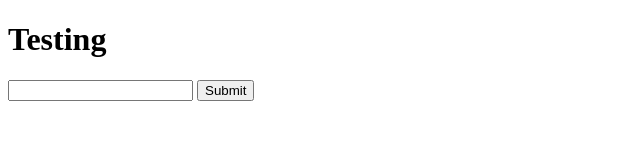
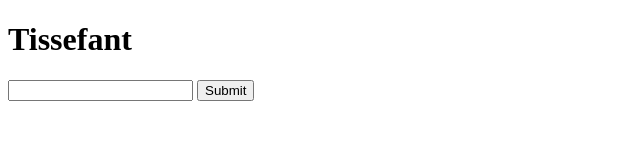
Before and after one commit to Kaspetti/League-Vis, a website: page pages/index.html in a window 1280 px wide. Shown: the full height of the page, 0-640 px from the left. Drawn offline with Linux system fonts and the light colour scheme.

Commit message:
testing actions

```diff
--- a/pages/index.html
+++ b/pages/index.html
@@ -6,7 +6,7 @@
     </head>
 
     <body>
-        <h1>Testing</h1>
+        <h1>Tissefant</h1>
 
         <input type="text" id="champSearch">
         <button type="submit" onclick="searchChampion()">Submit</button>
```
